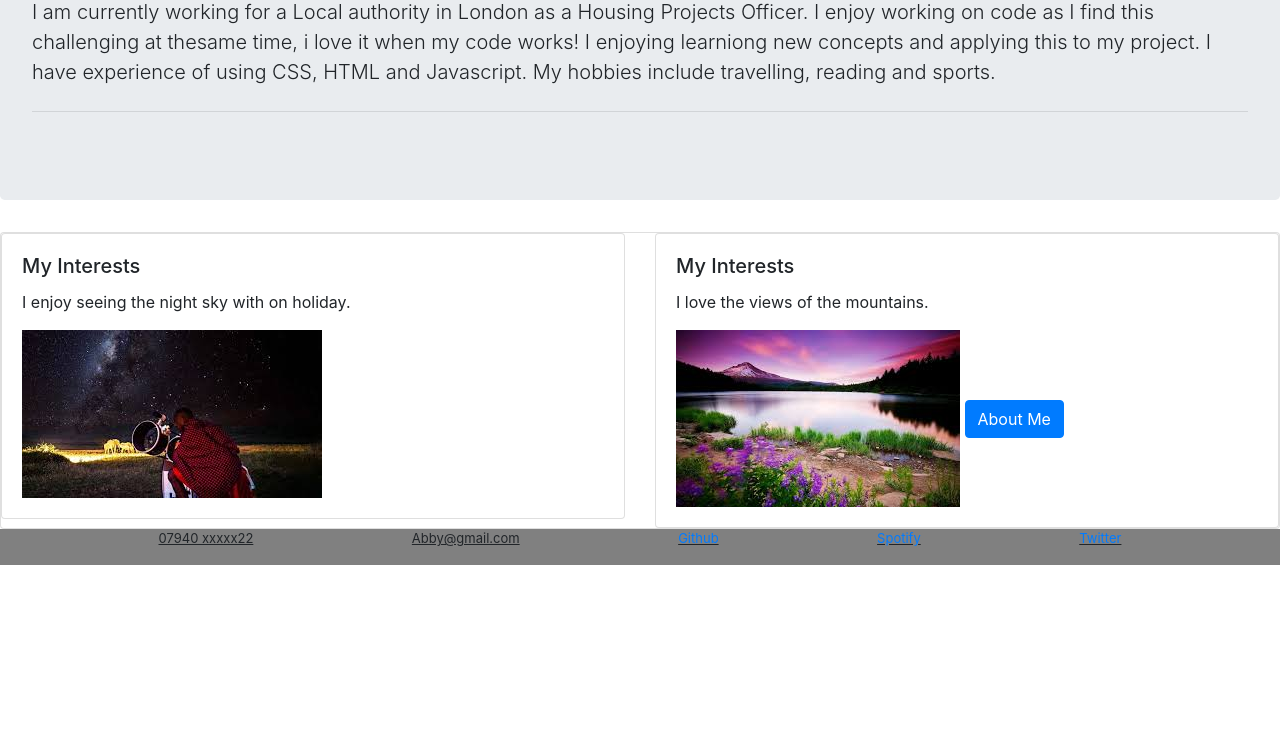
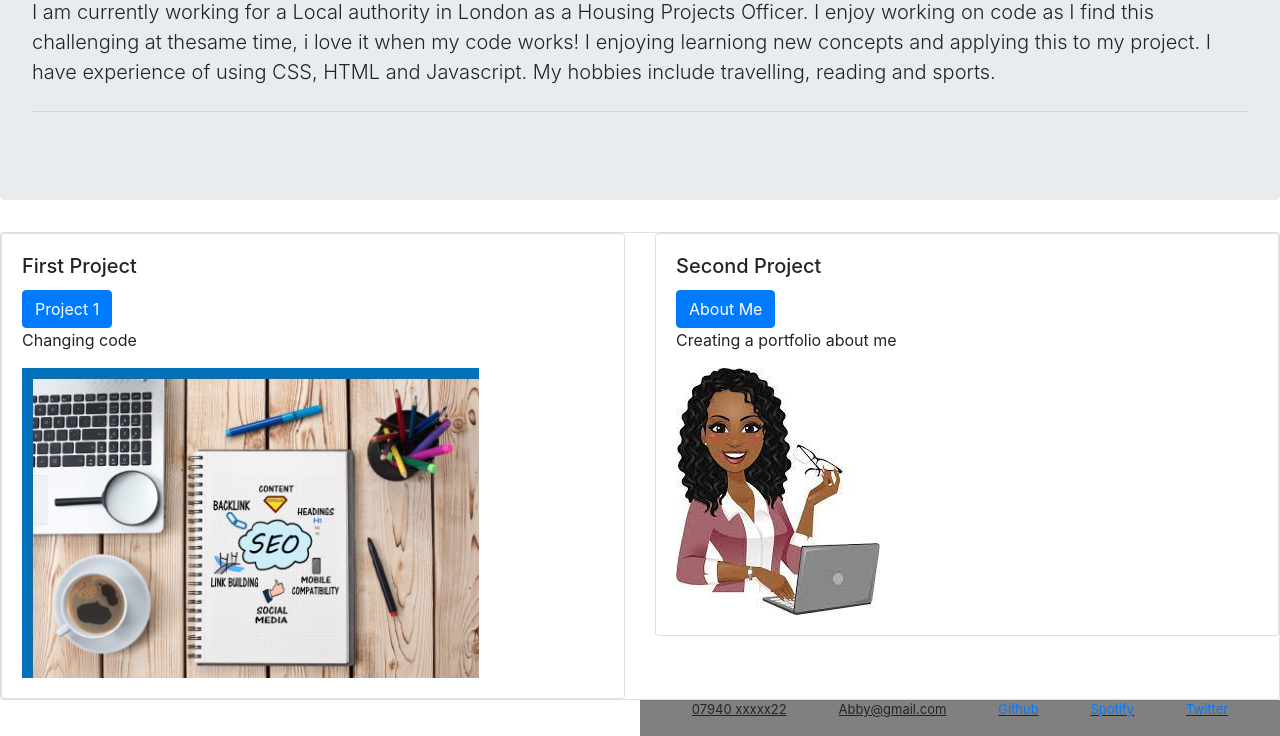
Before and after one commit to AbbyIT/Portfolio-Redesign, a plain HTML site: page index.html in a window 1280 px wide. Shown: the part 604-1340 px from the top of the page. Before the commit the page ends 1169 px from the top, so only its background shows below. Drawn offline with nearby package versions, Linux system fonts and the light colour scheme.

Commit message:
images on file amended

```diff
--- a/CSS/style.css
+++ b/CSS/style.css
@@ -4,10 +4,10 @@
     color: yellowgreen !important;
 }
 
-#jumbotron {
-    background-color: blue !important;
+/* .jumbotron { */
+    /* background-color: rgb(91, 91, 179) !important; */
 
-}
+/* } */
 
 .h1 {
     font-style: italic;
@@ -22,10 +22,13 @@
     display: flex;
     /* flex-wrap: nowrap; */
     flex-direction: row;
-    /* width: 70%;  */
+    width: 50%;
     align-items: center;
     justify-content:space-evenly;
     background-color: gray;
     font-size: small;
     text-decoration: underline;
+    /* absolute positioning */
+    position: absolute;
+    right: 0;
   }
--- a/index.html
+++ b/index.html
@@ -11,6 +11,7 @@
     <title>About me </title>
 </head>
 
+<body>
 <nav class="navbar navbar-expand-lg navbar-light bg-light">
   <a class="navbar-brand" href="About me.html">About Me</a>
   <button class="navbar-toggler" type="button" data-toggle="collapse" data-target="#navbarNav" aria-controls="navbarNav" aria-expanded="false" aria-label="Toggle navigation">
@@ -51,10 +52,11 @@
     <div class="col-sm-6">
       <div class="card">
         <div class="card-body">
-        <h5 class="card-title">My Interests</h5>
-        <p class="card-text">I enjoy seeing the night sky with on holiday.</p>
-        <!-- <a href="#" class="btn btn-primary">Go somewhere</a> -->
-        <img src="../Images/night star.jpg" alt = "Night sky">
+          <h5 class="card-title">First Project</h5>
+            <!-- link to project 1 -->
+            <a href="https://abbyit.github.io/Week1Challenge/" class="btn btn-primary"> Project 1</a>
+            <p class="card-text">Changing code</p>
+            <img src="./Images/project 1.jpg" alt = "Social media">
           </div>
       </div>
   </div>
@@ -62,10 +64,11 @@
   <div class="col-sm-6">
     <div class="card">
       <div class="card-body">
-          <h5 class="card-title">My Interests</h5>
-          <p class="card-text">I love the views of the mountains.</p>
-            <img src="../Images/travel1.jpg" alt=" Mountain view">
-            <a href="#" class="btn btn-primary">About Me</a>
+          <h5 class="card-title">Second Project</h5>
+          <!-- link to project 2 -->
+          <a href="https://abbyit.github.io/Portfolio/" class="btn btn-primary">About Me</a>
+          <p class="card-text">Creating a portfolio about me</p>
+            <img src="Images/Lady 2.jpg" alt=" Proffessional lady">
       </div>
       </div>
     </div>
@@ -87,9 +90,6 @@
 </section>
 
 
-<body>
-
-
 <script src="https://code.jquery.com/jquery-3.3.1.slim.min.js" integrity="sha384-q8i/X+965DzO0rT7abK41JStQIAqVgRVzpbzo5smXKp4YfRvH+8abtTE1Pi6jizo" crossorigin="anonymous"></script>
 <script src="https://cdn.jsdelivr.net/npm/popper.js@1.14.7/dist/umd/popper.min.js" integrity="sha384-UO2eT0CpHqdSJQ6hJty5KVphtPhzWj9WO1clHTMGa3JDZwrnQq4sF86dIHNDz0W1" crossorigin="anonymous"></script>
 <script src="https://cdn.jsdelivr.net/npm/bootstrap@4.3.1/dist/js/bootstrap.min.js" integrity="sha384-JjSmVgyd0p3pXB1rRibZUAYoIIy6OrQ6VrjIEaFf/nJGzIxFDsf4x0xIM+B07jRM" crossorigin="anonymous"></script>
```
Also changed, not shown: About me.html (+5 -5 lines), My CV.html (+10 -3 lines), Work.html (+1 -0 lines), Images/project 1.jpg (added), 1 other file. Lines whose indentation alone changed are shown as unchanged.
